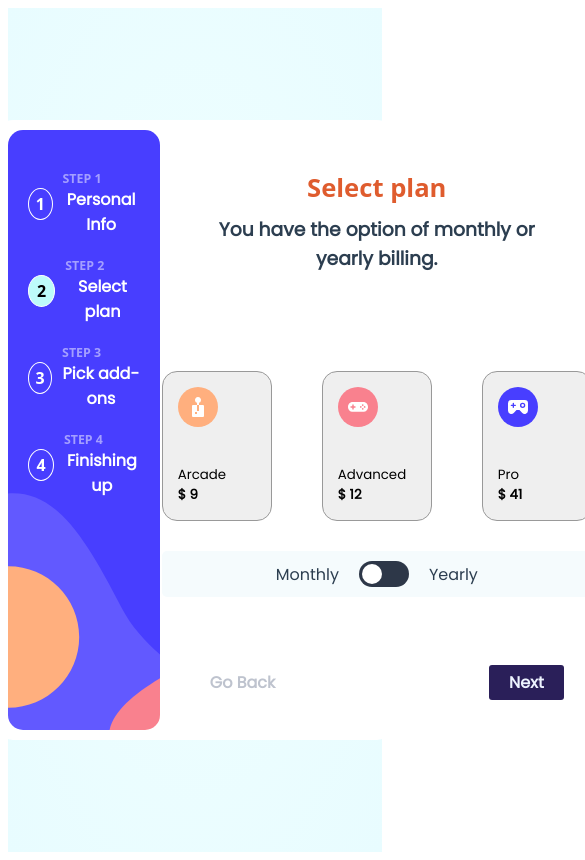
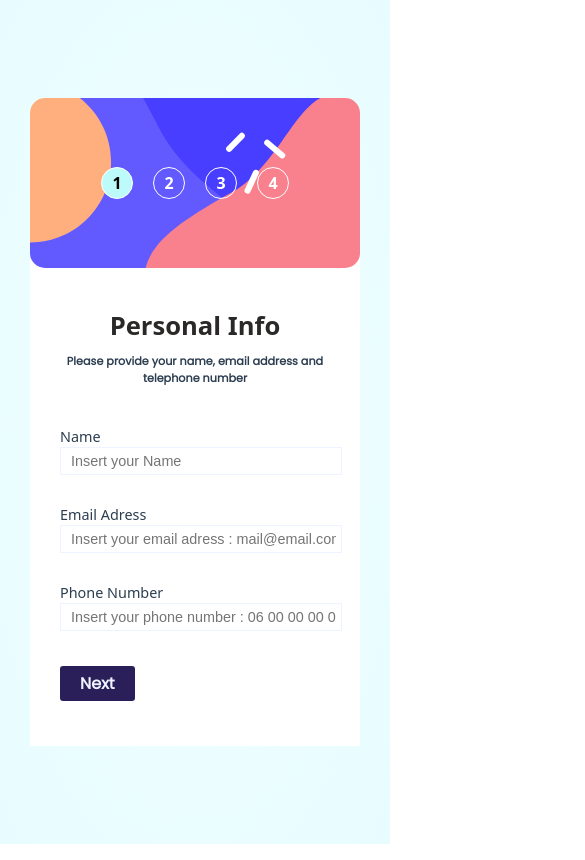
Before and after one commit to clementmoreno0803/multi-step-form, a Vue app: page / in a window 390 px wide. Shown: the whole page, 585 px wide, since content can reach past the window. Built offline with nearby package versions, Linux system fonts and the light colour scheme.

Commit message:
responsivness + changing step on menu

```diff
--- a/src/App.vue
+++ b/src/App.vue
@@ -16,7 +16,9 @@ export default {
 
 <style lang="scss">
 @import url('https://fonts.googleapis.com/css2?family=Poppins:wght@200;400&display=swap');
-
+body{
+  margin: 0;
+}
 #app {
   font-family: Avenir, Helvetica, Arial, sans-serif;
   -webkit-font-smoothing: antialiased;
--- a/src/components/Form.vue
+++ b/src/components/Form.vue
@@ -9,9 +9,11 @@
             :class="{ active: index === activeStep }"
             v-for="(step, index) in formSteps"
             :key="step + index"
+            @click=" console.log(activeStep = index) "
           >
-            <div class="progress-step-number">
+            <div class="progress-step-number" >
               {{ index + 1 }}
+
             </div>
             <div class="progress-step-title">
               <h5>STEP {{ index + 1 }}</h5>
@@ -63,8 +65,8 @@
                   <h4>
                     {{
                       planEnrollment
-                        ? `$ ${item.value * 10}`
-                        : `$ ${item.value}`
+                        ? `$ ${item.value * 10}/yr`
+                        : `$ ${item.value}/mo`
                     }}
                   </h4>
                   <span
@@ -124,7 +126,7 @@
                         : ` ${this.selectedPlan.label}(Monthly)`
                     }}
                   </h4>
-                  <a href="{{ activeStep = 1 }}">Change</a>
+                  <span style="text-decoration-line: underline;color: black;" @click=" activeStep = 1 ">Change</span>
                 </div>
                 <h4>
                   {{
@@ -151,7 +153,9 @@
               </div>
             </div>
             <div class="summary-total">
-              <h4 class="summary-total-title">{{ planEnrollment ? "Total(Yearly)" : "Total(Monthly)" }}</h4>
+              <h4 class="summary-total-title">
+                {{ planEnrollment ? "Total(Yearly)" : "Total(Monthly)" }}
+              </h4>
               <h4>
                 {{
                   planEnrollment
@@ -208,8 +212,8 @@
 export default {
   data: () => {
     return {
-      activeStep: 1,
-      animation: "animate-in",
+      activeStep: 0,
+      animation: "",
       planEnrollment: false,
       selectedPlan: null,
       thankingStep: false,
@@ -327,11 +331,10 @@ export default {
     checkFields() {
       let valid = true;
       this.formSteps[this.activeStep].fields.forEach((field) => {
-        if (!field.pattern.test(field.value) ) {
+        if (!field.pattern.test(field.value)) {
           valid = false;
           field.valid = false;
-        }
-        else {
+        } else {
           field.valid = true;
         }
       });
@@ -339,7 +342,7 @@ export default {
       if (valid) {
         this.nextStep();
       } else {
-        this.animation = "animate-wrong";
+        this.animation = "wrong-input";
         setTimeout(() => {
           this.animation = "";
         }, 400);
@@ -385,6 +388,7 @@ export default {
   <style lang="scss" scoped>
 $white: #fff;
 $light-blue: #edf3ff;
+$red: fff;
 @mixin flexbox($justify, $align) {
   display: flex;
   justify-content: $justify;
@@ -398,7 +402,8 @@ span {
 }
 .container {
   @include flexbox(center, center);
-  width: 100%;
+  width: calc(100% - 40px);
+  padding: 0 20px;
   min-height: 100vh;
   font-family: "Noto Sans", sans-serif;
   background: radial-gradient(#f0ffff, #e8fcff);
@@ -413,6 +418,12 @@ article {
   background: $white;
   padding: 10px;
   border-radius: 15px;
+  @media (max-width: 768px) {
+    flex-direction: column;
+    align-items: center;
+    padding: 0;
+    width: 100%;
+  }
 
   header {
     display: flex;
@@ -424,10 +435,20 @@ article {
     background-color: $white;
     border-radius: 15px;
     padding-top: 20px;
+    @media (max-width: 768px) {
+      width: 100%;
+      height: 150px;
+      background-position-y: bottom;
+      background-size: cover;
+    }
   }
 
   .progress {
     padding: 20px;
+    @media (max-width: 768px) {
+      display: flex;
+      gap: 20px;
+    }
     .progress-step {
       display: flex;
       align-items: center;
@@ -465,6 +486,9 @@ article {
           font-size: 0.775rem;
           opacity: 0.5;
         }
+        @media (max-width: 768px) {
+          display: none;
+        }
       }
     }
   }
@@ -474,12 +498,27 @@ article {
     width: 100%;
     background-color: $white;
     padding: 30px;
+    @media (max-width: 768px) {
+      max-width: fit-content;
+      width: calc(100% - 60px);
+    }
 
     h2 {
       font-size: 1.6rem;
-      color: #df5c2e;
+      color: #2a2928;
       margin: 0;
       padding: 10px 20px;
+      @media (max-width: 768px) {
+        padding: 0;
+        margin: 10px 0;
+      }
+    }
+
+    h3 {
+      @media (max-width: 768px) {
+        font-size: 0.7rem;
+        margin-bottom: 30px;
+      }
     }
 
     .input-fields {
@@ -493,6 +532,9 @@ article {
       padding: 30px 20px 20px 20px;
       width: calc(100% - 40px);
       max-width: 400px;
+      @media (max-width: 768px) {
+        width: 100%;
+      }
 
       input {
         position: relative;
@@ -528,6 +570,10 @@ article {
       .input-plan-button {
         @include flexbox(space-between, center);
         gap: 50px;
+        @media (max-width: 768px) {
+          gap: 0;
+          flex-direction: column;
+        }
         button {
           width: 110px;
           height: 150px;
@@ -539,6 +585,13 @@ article {
           margin: 30px 0;
           border: 1px solid #999;
           transition: all 0.4s ease-in-out;
+          @media (max-width: 768px) {
+            margin: 10px 0;
+            width: 100%;
+            flex-direction: row;
+            height: fit-content;
+            justify-content: flex-start;
+          }
 
           &:hover {
             border: 1px solid rgb(68, 68, 140);
@@ -552,6 +605,9 @@ article {
           }
           .input-plan-button-information {
             text-align: left;
+            @media (max-width: 768px) {
+            margin: 0 10px;
+          }
           }
           .plan-image {
             width: 50px;
@@ -576,6 +632,13 @@ article {
 
       .switch input {
         display: none;
+      }
+
+      p{
+        @media (max-width: 768px) {
+        font-size: 0.7rem;
+        padding: 0 10px;
+      }
       }
 
       .slider {
@@ -625,6 +688,10 @@ article {
       border-radius: 15px;
       border: 1px solid rgb(223, 223, 223);
       transition: all 0.4s ease-in-out;
+      @media (max-width: 768px) {
+        min-width: 280px;
+
+        }
 
       &:hover {
         border: 1px solid rgb(68, 68, 140);
@@ -651,14 +718,17 @@ article {
       padding: 20px;
       min-width: 400px;
       border-radius: 20px;
+      @media (max-width: 768px) {
+        min-width: 280px;
+        }
       .summary-plan {
         @include flexbox(space-between, center);
         padding-bottom: 20px;
 
         .summary-plan-title {
           text-align: left;
-          font-size : 0.8rem;
-          color : rgb(183, 183, 183);
+          font-size: 0.8rem;
+          color: rgb(183, 183, 183);
         }
       }
       .summary-plan-border {
@@ -668,16 +738,18 @@ article {
         margin-bottom: 15px;
       }
     }
-.summary-total{
+    .summary-total {
       @include flexbox(space-between, center);
       padding: 20px;
-
     }
     .actions {
       margin: 0;
       display: flex;
       justify-content: space-between;
       width: 100%;
+      @media (max-width: 768px) {
+        margin  : 15px 0;
+        }
 
       button {
         outline: none;
@@ -694,12 +766,15 @@ article {
       .actions-back {
         background: none;
         color: #bec3ce;
+        @media (max-width: 768px) {
+        padding : 0;
+        }
       }
     }
   }
 }
 
-.animate-wrong {
+.wrong-input {
   animation: wrong 0.4s ease-in-out;
 }
 
```
Lines whose indentation alone changed are shown as unchanged.
